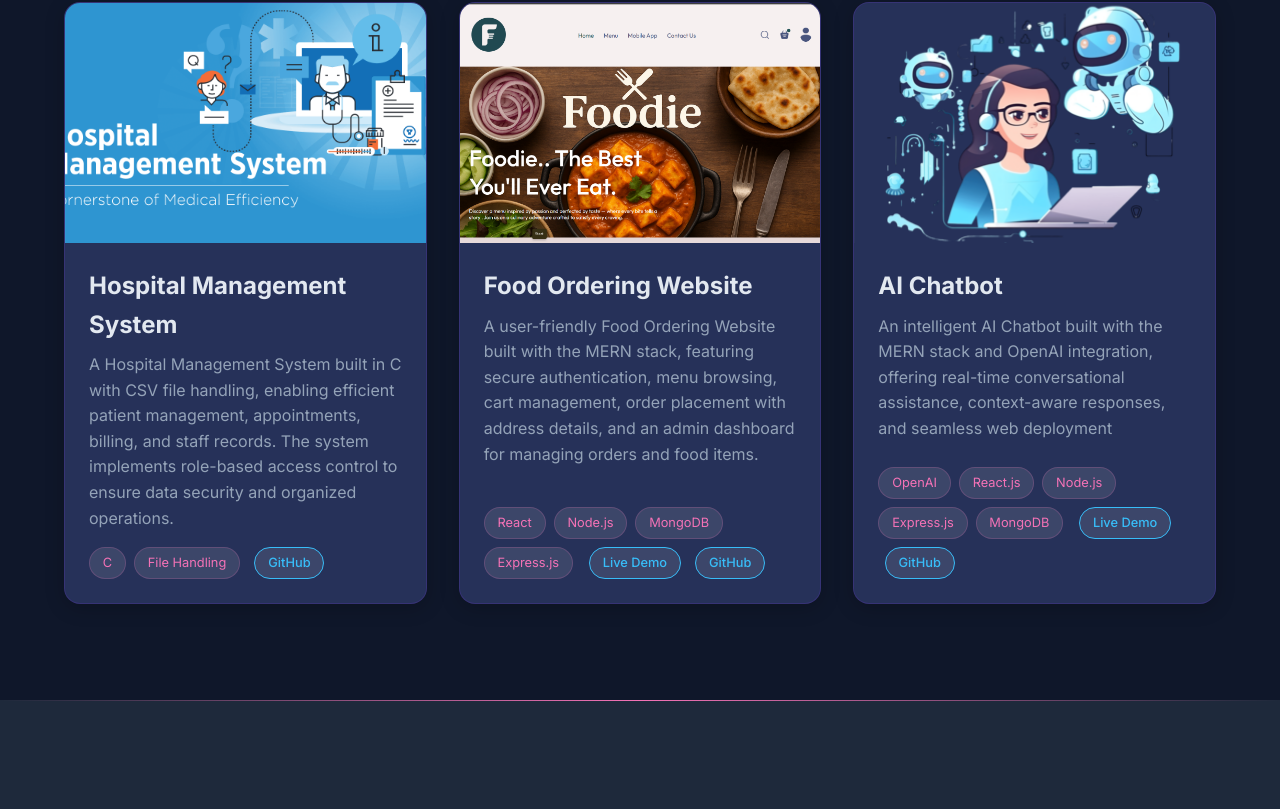
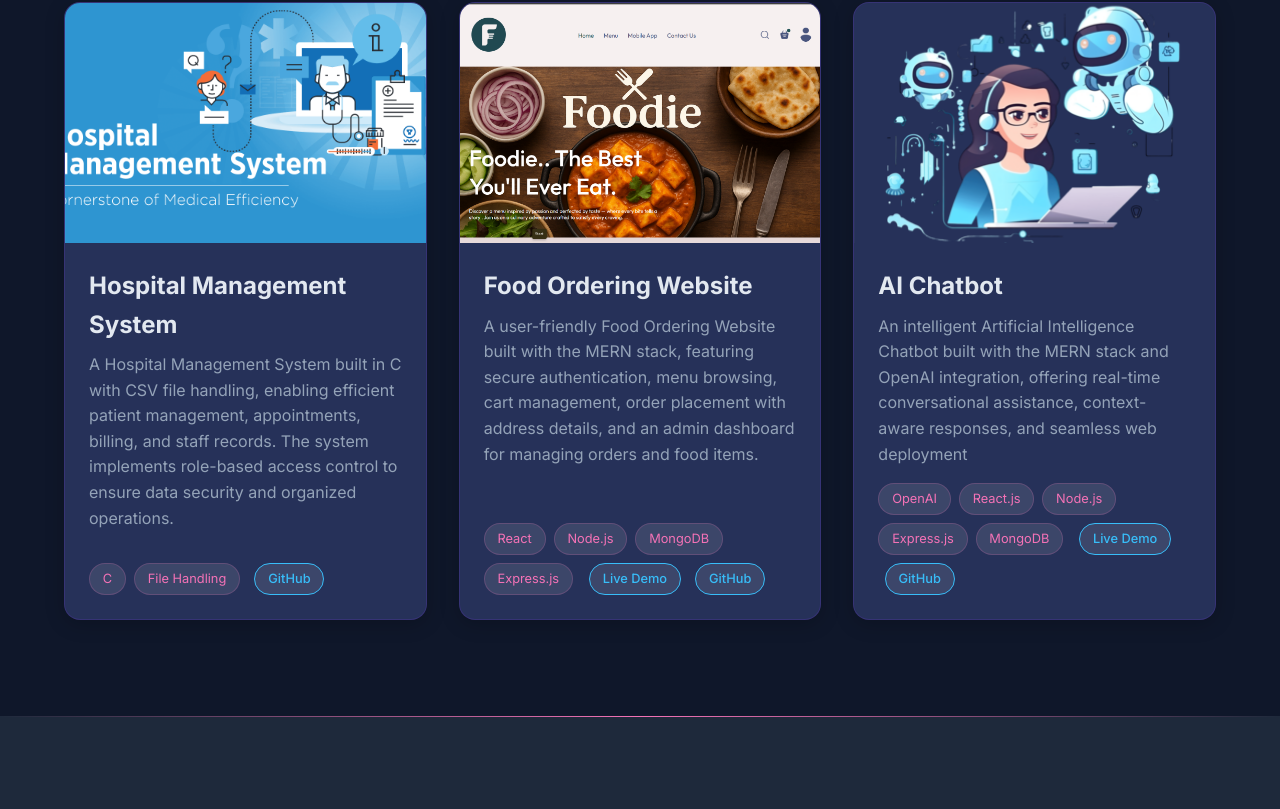
Before and after one commit to Akash-Raj9/Akash_Portfolio, a React (Vite) app in the folder portfolio/: page / in a window 1280 px wide. Shown: the part 1701-2510 px from the top of the page. Built offline with nearby package versions, Linux system fonts and the light colour scheme; no server answers.

Commit message:
deployment_update

```diff
--- a/portfolio/src/components/Projects.jsx
+++ b/portfolio/src/components/Projects.jsx
@@ -164,7 +164,7 @@ A user-friendly Food Ordering Website built with the MERN stack, featuring secur
           />
           <h3>AI Chatbot</h3>
           <p>
-            An intelligent AI Chatbot built with the MERN stack and OpenAI integration, offering real-time conversational assistance, context-aware responses, and seamless web deployment
+            An intelligent Artificial Intelligence Chatbot built with the MERN stack and OpenAI integration, offering real-time conversational assistance, context-aware responses, and seamless web deployment
           </p>
           <div className="project-tech">
             <span>OpenAI</span>
```
